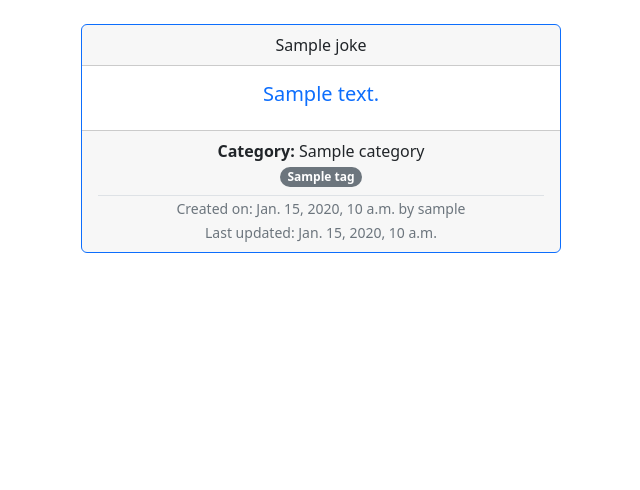
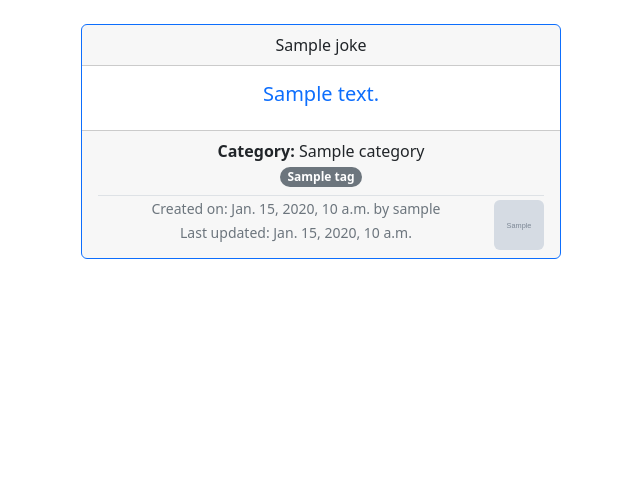
Before and after one commit to rafaelleroux/djangojokes.com, a Django app: template templates/jokes/joke_detail.html in a window 1280 px wide. Shown: the part 65-555 px from the top of the page, without its empty margins (319-959 px from the left). Run offline with Django 5.2, Linux system fonts and the light colour scheme; the template is opened without the code that fills it: most values are stand-ins (such as "Sample title", 1, 10 or a date in 2020); grey boxes marked "Sample" are stand-in pictures; parts of the project's set-up code (start-up, migrations or seed data) failed here and were passed over; some libraries are stand-ins or nearby versions.

Commit message:
Adding the option to have avatars and displaying them

```diff
--- a/templates/account/my_account.html
+++ b/templates/account/my_account.html
@@ -7,6 +7,9 @@
 <div class="card border-primary m-auto mb-3" style="max-width: 30rem">
   <div class="card-header text-center">My Account</div>
   <div class="card-body">
+    {% if user.avatar and not form.avatar.errors %}
+      <img src='{{ user.avatar.url }}' alt='Avatar' class='img-thumbnail mx-auto d-block'/>
+    {% endif %}
     <form method="post" enctype="multipart/form-data" class="m-auto" novalidate>
       {% csrf_token %}
       {{ form|crispy }}
--- a/templates/jokes/joke_detail.html
+++ b/templates/jokes/joke_detail.html
@@ -22,9 +22,13 @@
                     class="btn btn-danger btn-sm me-2">Delete</a>
                 </div>
               {% endif %}
-            <small class='text-muted'>
-                Created on: {{ joke.created }} by {{ joke.user.username }}<br>
-                Last updated: {{ joke.updated }}
+            <small class="text-muted">
+              {% if joke.user.avatar %}
+                <img src="{{ joke.user.avatar.url }}" alt="{{ joke.user.username }}"
+                  class="mt-1 rounded float-end" width="50" height="50">
+              {% endif %}
+              Created on: {{ joke.created }} by {{ joke.user.username }}<br>
+              Last updated: {{ joke.updated }}
             </small>
         </div>
     </div>
```
